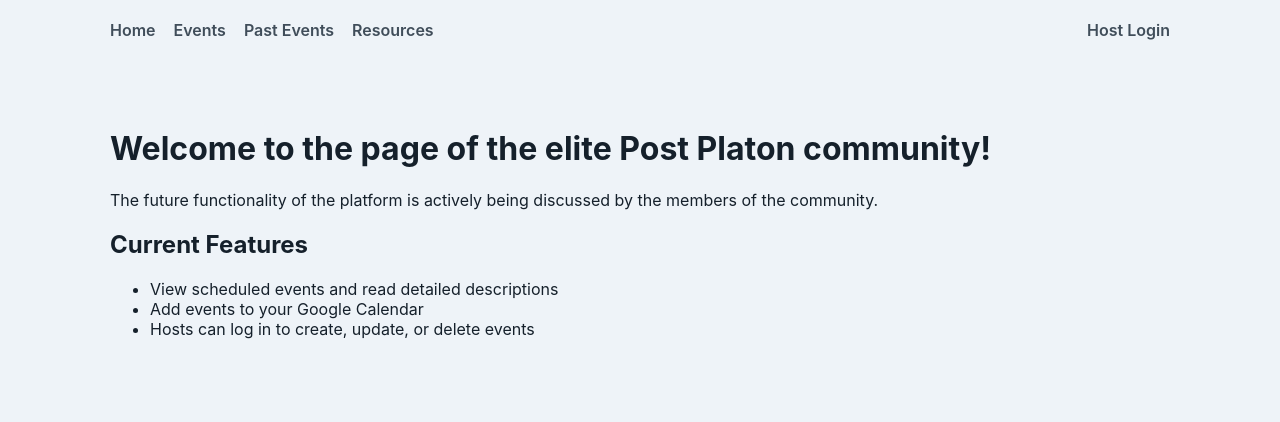
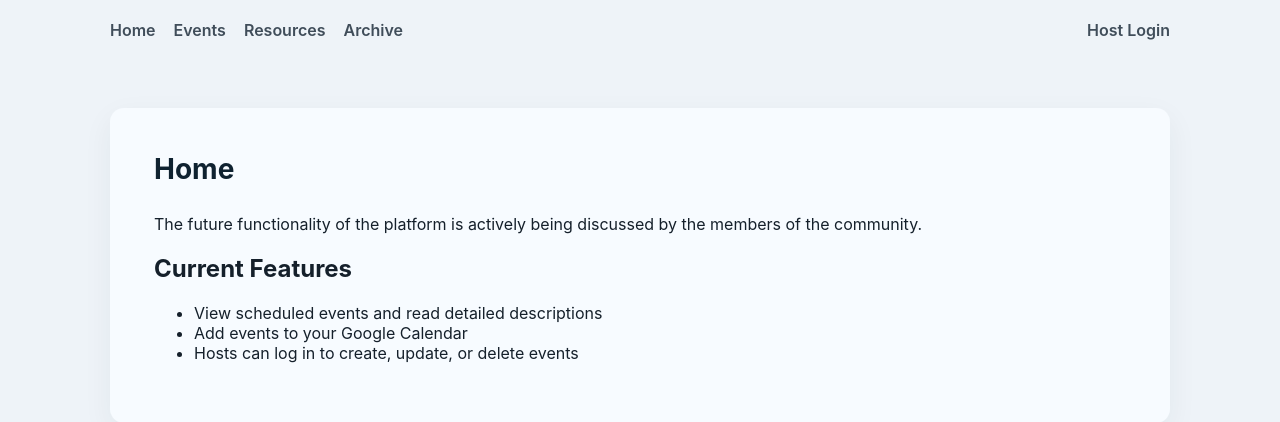
Before and after one commit to NickTimosh/postplaton, a Flask app: page / in a window 1280 px wide. Shown: the top 422 px of the page. Run offline with Flask 3, Linux system fonts and the light colour scheme.

Commit message:
Finalize formatting before merging

```diff
--- a/app/routes/events.py
+++ b/app/routes/events.py
@@ -220,4 +220,4 @@ def delete_event(event_id):
     db.session.commit()
 
     flash("Event deleted successfully!")
-    return redirect(url_for("events.events_list"))
+    return redirect(url_for("events.past_events"))
--- a/app/templates/index.html
+++ b/app/templates/index.html
@@ -1,7 +1,8 @@
 {% extends "layout.html" %}
+
 {% block content %}
-
-<h1>Welcome to the page of the elite Post Platon community!</h1>
+<div class="events-page">
+  <h1 class="page-title">{{ title }}</h1>
 
   <p>The future functionality of the platform is actively being discussed by the members of the community.</p>
 
@@ -11,5 +12,5 @@
     <li>Add events to your Google Calendar</li>
     <li>Hosts can log in to create, update, or delete events</li>
   </ul>
-
+</div>
 {% endblock %}
--- a/app/templates/layout.html
+++ b/app/templates/layout.html
@@ -12,9 +12,8 @@
     <div class="topnav-inner">
       <a href="/">Home</a>
       <a href="/events">Events</a>
-      <a href="{{ url_for('events.past_events') }}">Past Events</a>
       <a href="{{ url_for('resources.resources_list') }}">Resources</a>
-
+      <a href="{{ url_for('events.past_events') }}">Archive</a>
       <div class="spacer"></div>
 
       {% if current_user.is_authenticated %}
```
Lines whose indentation alone changed are shown as unchanged.
